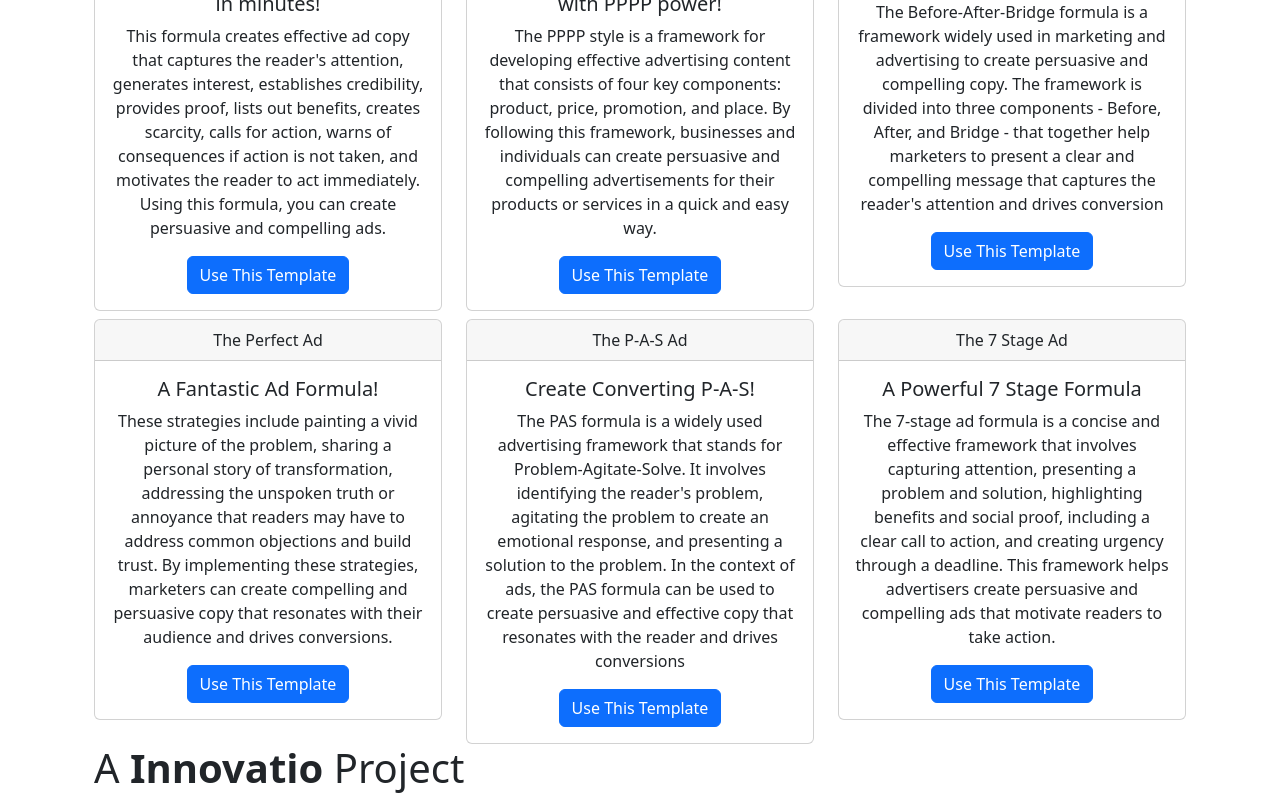
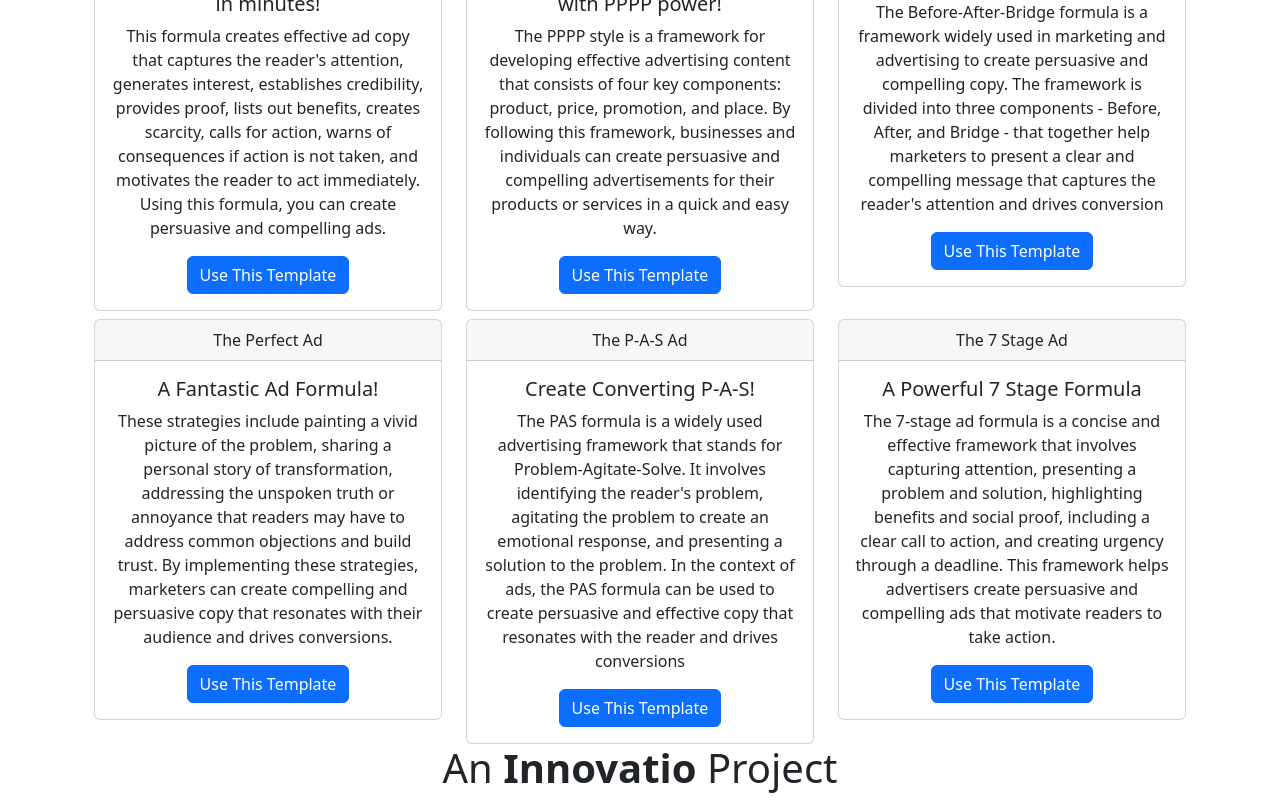
Before and after one commit to jaygriggsau/FrontEnd2, a React (Create React App) app: page / in a window 1280 px wide. Shown: the part 775-1575 px from the top of the page. Built offline with nearby package versions, Linux system fonts and the light colour scheme.

Commit message:
First Push

```diff
--- a/src/components/Footer.js
+++ b/src/components/Footer.js
@@ -2,10 +2,10 @@ import {Container, Col, Row} from 'react-bootstrap'
 
 function Footer(){
     return (
-        <Container>
+        <Container className='text-center'>
             <Row>
                 <Col>
-                    <h1>A <strong>Innovatio</strong> Project</h1>
+                    <h1>An <strong>Innovatio</strong> Project</h1>
                 </Col>
             </Row>
         </Container>
--- a/src/components/Output.js
+++ b/src/components/Output.js
@@ -20,14 +20,15 @@ function Output({ response, loading }) {
             {response.map((textParcel, index) => (
               <p key={index}>{textParcel}</p>
             ))}
+          </Card.Body>
+          <Card.Footer className="text-center">
             <button
-              className="btn btn-primary mt-2"
+              className="btn btn-primary"
               onClick={handleCopyClick}
               disabled={copied}
             >
               <FaSave /> {copied ? "Copied!" : "Copy to Clipboard"}
-            </button>
-          </Card.Body>
+            </button></Card.Footer>
         </Card>
       )}
     </Container>
```
